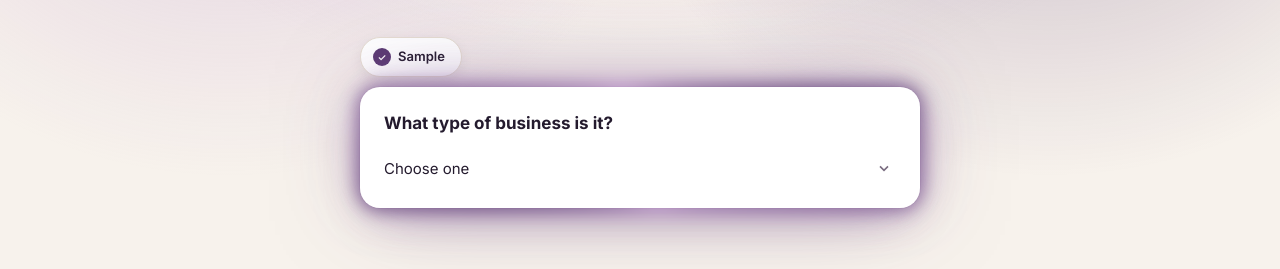
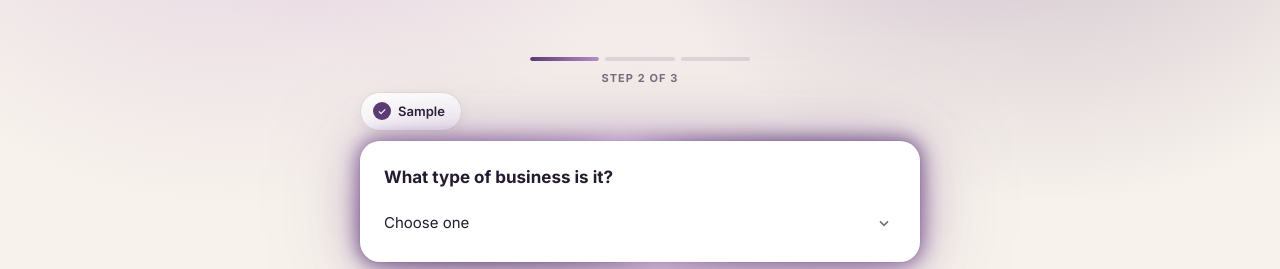
Before and after one commit to wellnesswebsolutions/wellness-web, a plain HTML site: page index.html in a window 1280 px wide. Both pictures are taken after typing "Sample" into the empty fields and a click on the button "Start". Shown: the part 297-566 px from the top of the page. Drawn offline with Linux system fonts and the light colour scheme.

Commit message:
Add a step progress indicator to the demo builder flow
A small "Step X of 3" label with a 3-segment gradient fill bar sits
above the question box, advancing as name, type and location are
each answered, then fades out once the finished preview appears.

```diff
--- a/index.html
+++ b/index.html
@@ -292,6 +292,14 @@ document.addEventListener('DOMContentLoaded', () => {
   const qaTypePillText = document.getElementById('qaTypePillText');
   const qaLocationPillText = document.getElementById('qaLocationPillText');
   const qaLocationNext = document.getElementById('qaLocationNext');
+  const qaProgress = document.getElementById('qaProgress');
+  const qaProgressLabel = document.getElementById('qaProgressLabel');
+  const qaProgressSegs = qaProgress.querySelectorAll('.qa-progress-seg');
+
+  function setProgressStep(step) {
+    qaProgressLabel.textContent = step > 3 ? "You're all set" : `Step ${step} of 3`;
+    qaProgressSegs.forEach((seg, i) => seg.classList.toggle('filled', i < step - 1 || step > 3));
+  }
 
   function addNamePill(name) {
     const pill = document.createElement('div');
@@ -310,6 +318,7 @@ document.addEventListener('DOMContentLoaded', () => {
 
     form.classList.add('answered');
     addNamePill(name);
+    setProgressStep(2);
 
     qaType.dataset.state = 'active';
     setTimeout(() => bizTagline.focus(), 400);
@@ -321,6 +330,7 @@ document.addEventListener('DOMContentLoaded', () => {
     if (info) bizServices.value = info.services.join(', ');
     qaTypePillText.textContent = bizTagline.value;
     qaType.dataset.state = 'done';
+    setProgressStep(3);
 
     qaLocation.dataset.state = 'active';
     setTimeout(() => bizLocation.focus(), 400);
@@ -331,10 +341,12 @@ document.addEventListener('DOMContentLoaded', () => {
     if (!loc) return;
     qaLocationPillText.textContent = loc;
     qaLocation.dataset.state = 'done';
+    setProgressStep(4);
 
     const name = bizNameInput.value.trim();
     await runCreatingAnimation(name.toUpperCase());
 
+    qaProgress.classList.add('done');
     wizGrid.classList.add('active');
     convRow.classList.add('collapsed');
     refreshPreview();
@@ -788,6 +800,15 @@ p{margin:0 0 1.1em}
 
     <div class="wiz-grid" id="wizGrid">
       <div class="wiz-left">
+        <div class="qa-progress" id="qaProgress">
+          <div class="qa-progress-bar">
+            <span class="qa-progress-seg" data-seg="1"></span>
+            <span class="qa-progress-seg" data-seg="2"></span>
+            <span class="qa-progress-seg" data-seg="3"></span>
+          </div>
+          <div class="qa-progress-label" id="qaProgressLabel">Step 1 of 3</div>
+        </div>
+
         <form id="quickLead" class="name-gate" novalidate>
           <div class="glow-box name-glow">
             <input type="text" id="bizName" name="business_name" placeholder="What's your business called?" required autocomplete="off">
--- a/styles.css
+++ b/styles.css
@@ -371,6 +371,18 @@
   @keyframes glow-pulse{0%,100%{opacity:.7}50%{opacity:1}}
   @media(prefers-reduced-motion:reduce){.glow-box:before{animation:none}}
 
+  /* ---- step progress: Step X of 3, with a 3-segment fill bar ---- */
+  .qa-progress{width:100%;max-width:220px;margin:clamp(20px,3svh,28px) auto 0;text-align:center;
+    transition:opacity .4s ease,max-height .4s ease,margin .4s ease;overflow:hidden;max-height:60px}
+  .qa-progress.done{opacity:0;max-height:0;margin-top:0}
+  .qa-progress-bar{display:flex;gap:6px}
+  .qa-progress-seg{flex:1;height:4px;border-radius:999px;background:rgba(91,58,115,.14);overflow:hidden;position:relative}
+  .qa-progress-seg:after{content:"";position:absolute;inset:0;border-radius:999px;
+    background:linear-gradient(90deg,var(--accent),var(--gold));transform:scaleX(0);transform-origin:left;
+    transition:transform .5s cubic-bezier(.22,.7,.3,1)}
+  .qa-progress-seg.filled:after{transform:scaleX(1)}
+  .qa-progress-label{margin-top:8px;font-size:11px;font-weight:700;letter-spacing:.1em;text-transform:uppercase;color:var(--muted)}
+
   /* ---- the very first thing shown: one big glowing question ---- */
   .name-gate{position:relative;width:100%;max-width:560px;margin:clamp(28px,5svh,52px) auto 0;
     transition:opacity .4s ease,max-height .5s cubic-bezier(.22,.7,.3,1),margin .5s cubic-bezier(.22,.7,.3,1);
```
